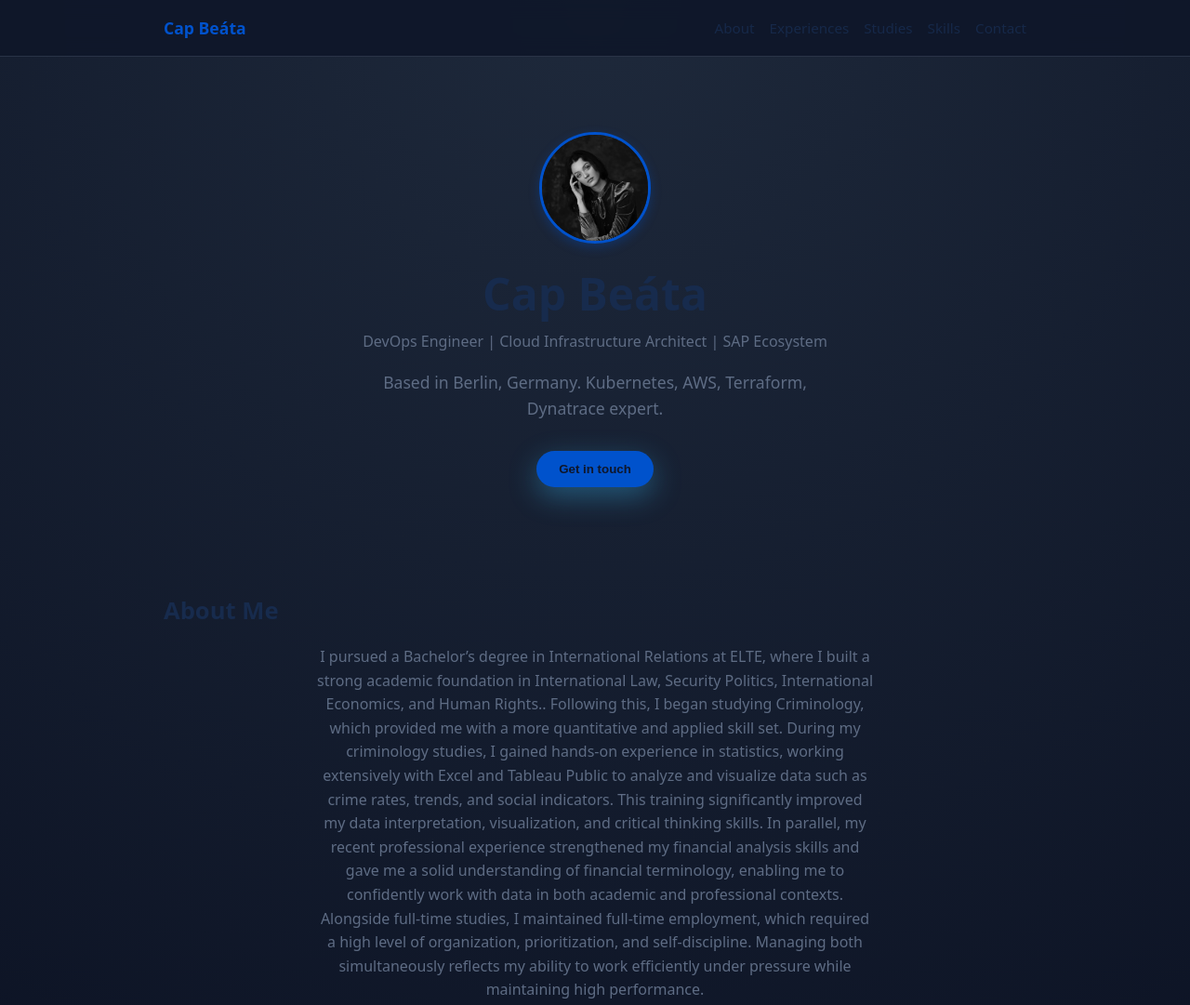
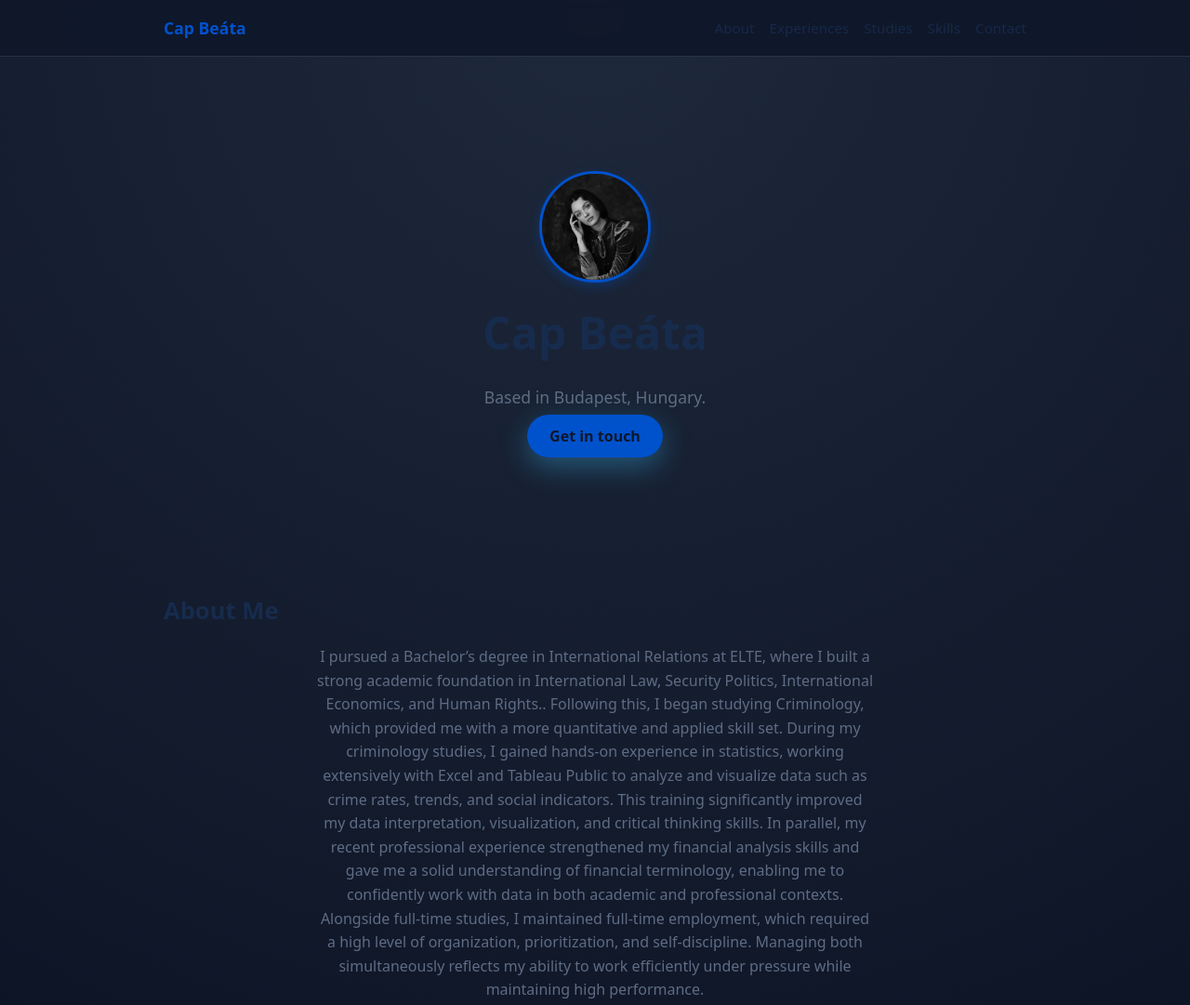
Before and after one commit to capbeata2003/my-portfolio, a plain HTML site: page index.html in a window 1280 px wide. Shown: the top 1081 px of the page at 93% size. Drawn offline with Linux system fonts and the light colour scheme.

Commit message:
Updated Contact info

```diff
--- a/index.html
+++ b/index.html
@@ -27,9 +27,8 @@
             <div class="hero-content">
                 <img src="profile.jpg" alt="Your Profile Picture" class="profile-pic" />
                 <h1>Cap Beáta</h1>
-                <p>DevOps Engineer | Cloud Infrastructure Architect | SAP Ecosystem</p>
-                <p class="hero-subtitle">Based in Berlin, Germany. Kubernetes, AWS, Terraform, Dynatrace expert.</p>
-                <button id="contactBtn">Get in touch</button>
+                <p class="hero-subtitle">Based in Budapest, Hungary.</p>
+                <a href="#contact" id="contactBtn" class="btn">Get in touch</a>
             </div>
         </section>
 
--- a/style.css
+++ b/style.css
@@ -283,3 +283,7 @@ main {
     padding: 0.5rem 0;
     border-bottom: 1px solid rgba(223, 225, 230, 0.5);
 }
+
+html {
+    scroll-behavior: smooth;
+}
```
